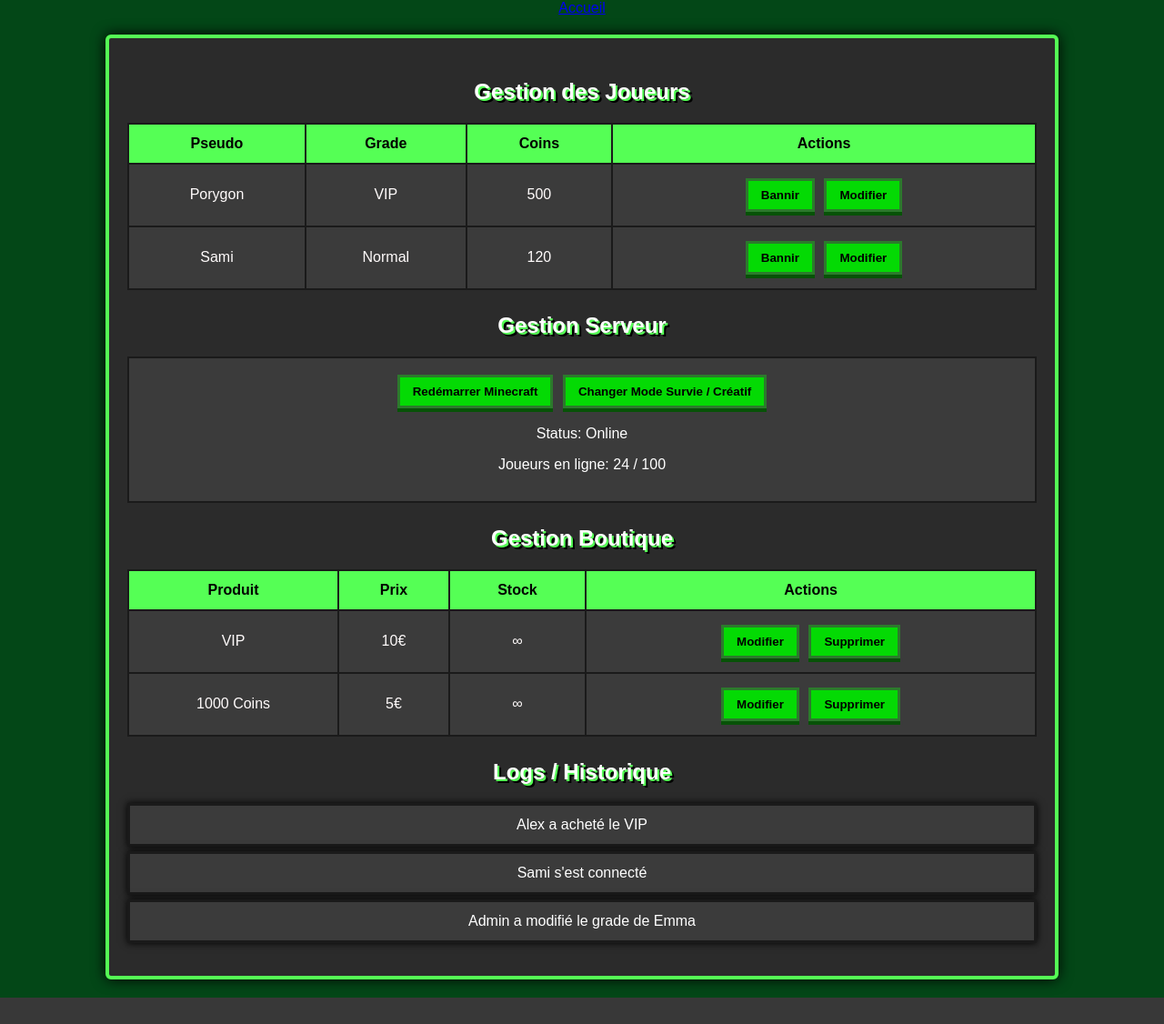
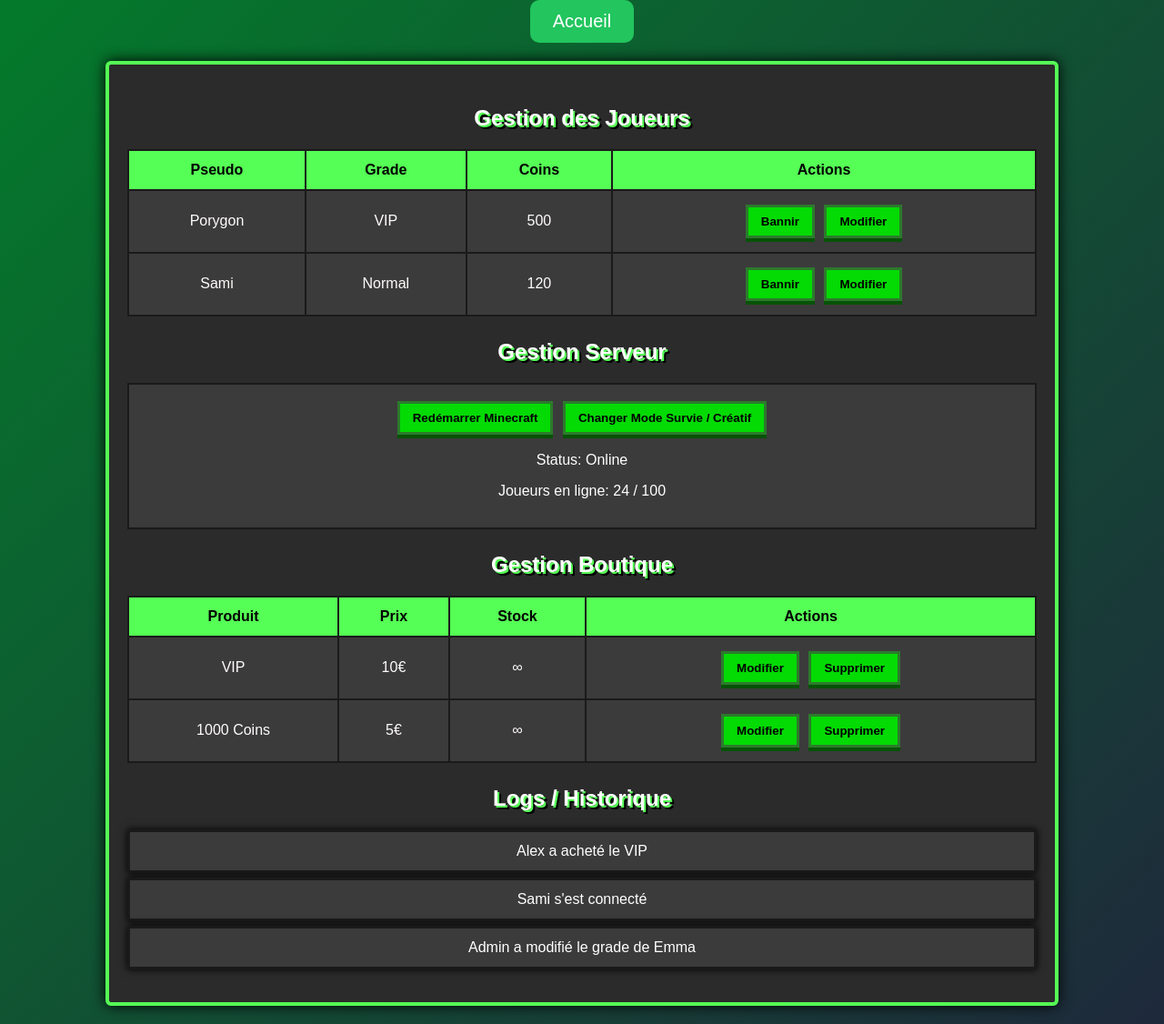
Before and after one commit to Virellon/Projet-Web-CIG, a PHP site: page /CubicInfractructureGroup/Admin/Admin.html in a window 1280 px wide. Shown: the whole page at 91% size. Before the commit the page ends 1097 px from the top, so only its background shows below. Run offline with PHP 8.4, Linux system fonts and the light colour scheme.

Commit message:
Update Admin.css with gradient background and button styles

```diff
--- a/CubicInfractructureGroup/Admin/Admin.css
+++ b/CubicInfractructureGroup/Admin/Admin.css
@@ -1,10 +1,20 @@
+body {
+    margin: 0;
+    font-family: Arial, sans-serif;
+    background: linear-gradient(135deg, #047a2b, #1e293b);
+    color: white;
+    text-align: center;
 
-body {
-    margin:0;
-    font-family: Arial, sans-serif;
-    background:#034717;
-    color:white;
-    text-align:center;
+}
+.btn {
+    font-size: 20px;
+    padding: 12px 25px;
+    background: #22c55e;
+    color: white;
+    text-decoration: none;
+    border-radius: 10px;
+    display: inline-block;
+    transition: 0.3s;
 }
 
 
```
